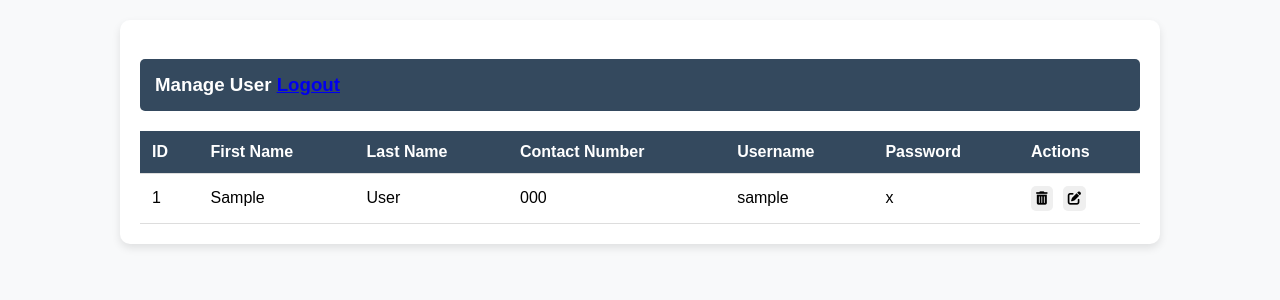
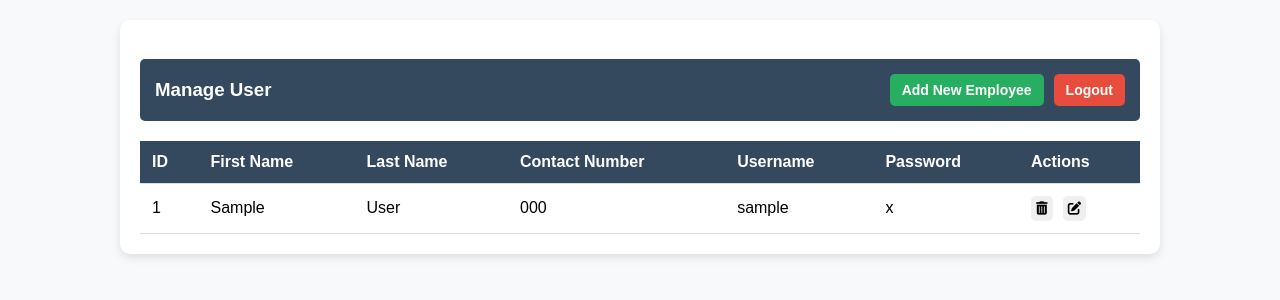
Before and after one commit to Fuzaken-io/AIM-Project, a PHP site: page /welcome.php in a window 1280 px wide. Shown: the top 300 px of the page. Run offline with PHP 8.4, Linux system fonts and the light colour scheme; tables that the repository leaves empty or names only in its code hold one stand-in row (values such as "Sample post").

Commit message:
add, logout btn

```diff
--- a/welcome.php
+++ b/welcome.php
@@ -49,6 +49,7 @@
             border-radius: 5px;
             text-align: left;
         }
+
         table {
             width: 100%;
             border-collapse: collapse;
@@ -79,15 +80,57 @@
         .a{
             text-align: right;
         }
+        .logout, .add-employee {
 
+            border: none;
+            padding: 8px 12px;
+            border-radius: 5px;
+            color: white;
+            cursor: pointer;
+            text-decoration: none;
+            font-size: 14px;
+        }
+
+        .logout {
+            background-color: #e74c3c;
+        }
+
+        .logout:hover {
+            background-color: #c0392b;
+        }
+
+        .add-employee {
+            background-color: #27ae60;
+        }
+
+        .add-employee:hover {
+            background-color: #219150;
+        }
+
+        .header {
+            display: flex;
+            justify-content: space-between;
+            align-items: center;
+        }
+
+        .button-group {
+            display: flex;
+            gap: 10px;
+            align-items: center;
+        }
 
     </style>
 </head>
 <body>
 
     <div class="container">
-    <h3 >Manage User <a href="login.php">Logout</a></h3>
-
+    <h3 class="header">
+        <span>Manage User</span>
+        <div class="button-group">
+            <a href="register.php" class="add-employee">Add New Employee</a>
+            <a href="login.php" class="logout">Logout</a>
+        </div>
+    </h3>
         <table>
             <tr>
                 <th>ID</th>
```
